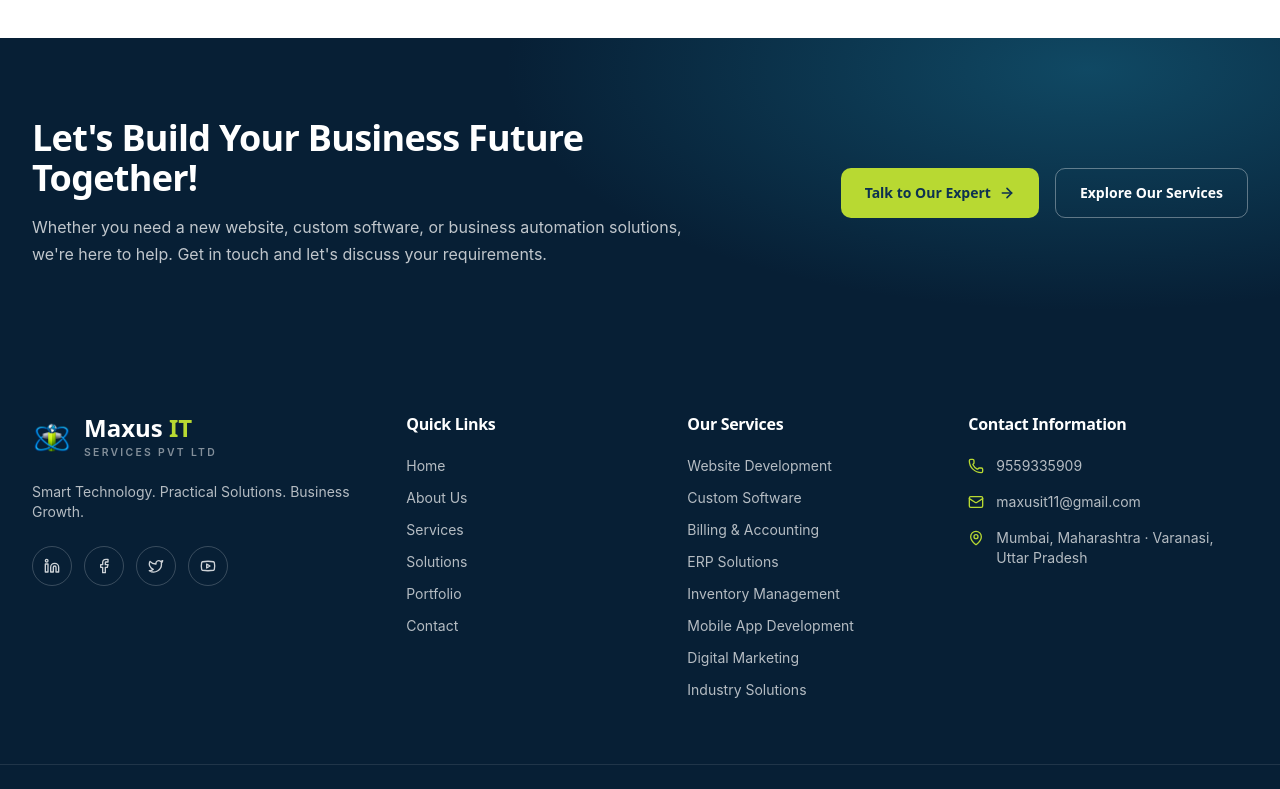
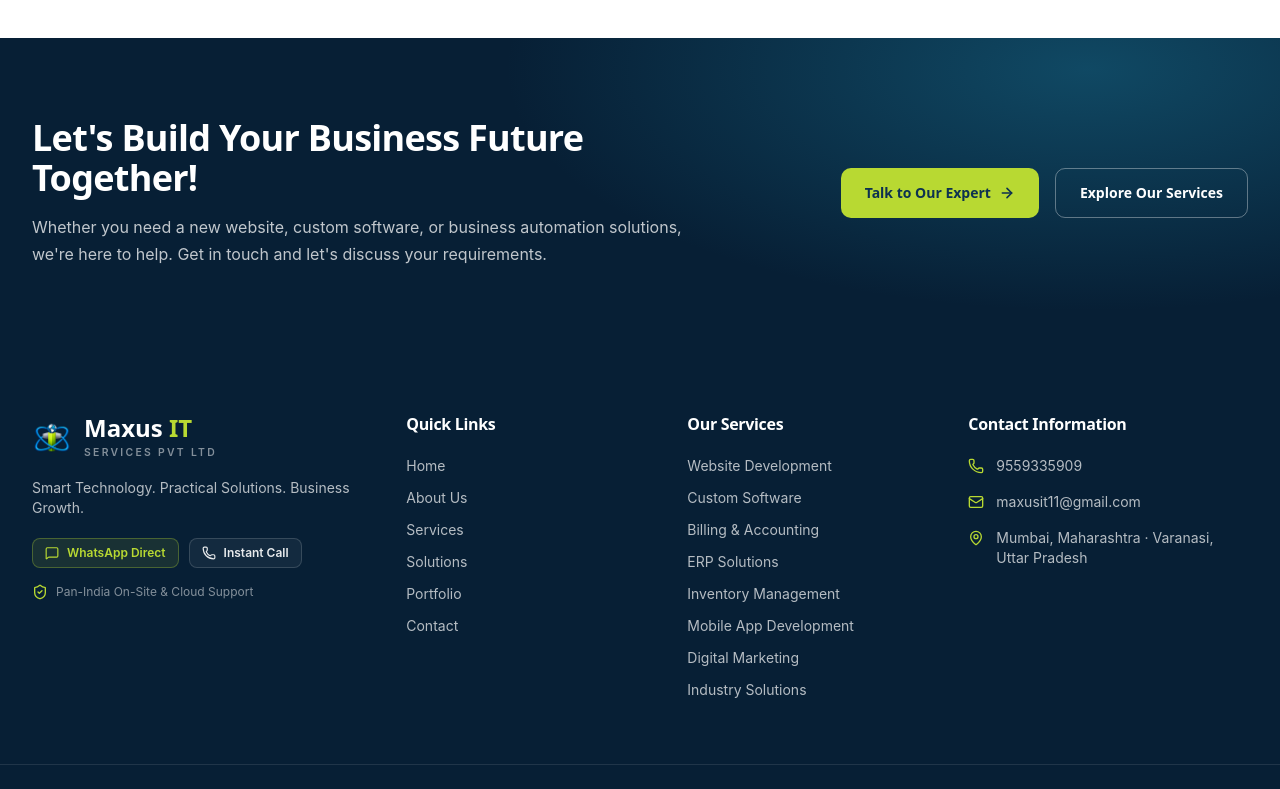
Before and after one commit to shriyanjaiswal/maxus-it, a React (Vite) app: page /terms in a window 1280 px wide. Shown: the part 1452-2241 px from the top of the page. Built offline with nearby package versions, Linux system fonts and the light colour scheme; no server answers.

Commit message:
Clean up unwanted code, dead files, generic footer links, and replace placeholder SVGs with real assets

```diff
--- a/src/components/DevFlag.tsx
+++ /dev/null
@@ -1,13 +0,0 @@
-import type React from 'react'
-
-/**
- * Visible only while content is still awaiting client approval. Unapproved
- * records are filtered out of production builds entirely.
- */
-export function DevFlag(_props: { label: string }) {
-  return null
-}
-
-export function DevNotice(_props: { children: React.ReactNode }) {
-  return null
-}
--- a/src/components/SeoHead.tsx
+++ /dev/null
@@ -1,104 +0,0 @@
-import { useEffect } from 'react'
-import { useLocation } from 'react-router-dom'
-
-export interface SeoProps {
-  title?: string
-  description?: string
-  keywords?: string
-  canonicalUrl?: string
-  ogType?: 'website' | 'article' | 'product'
-  ogImage?: string
-  jsonLd?: Record<string, unknown> | Record<string, unknown>[]
-}
-
-const DEFAULT_TITLE = 'MAXUS IT SERVICES PVT. LTD. | Smart IT & ERP Solutions Across India'
-const DEFAULT_DESCRIPTION =
-  'Maxus IT Services delivers industry-leading ERP software, billing solutions, GST accounting, school management, and custom software development across all states of India.'
-const DEFAULT_KEYWORDS =
-  'ERP software India, garment software, footwear ERP, school ERP software, billing software with WhatsApp, touch POS software, GST accounting software, custom software development India, IT services company India'
-const BASE_URL = 'https://www.maxusitservices.com'
-const DEFAULT_OG_IMAGE = 'https://www.maxusitservices.com/assets/brand/og-preview.png'
-
-export function SeoHead({
-  title,
-  description = DEFAULT_DESCRIPTION,
-  keywords = DEFAULT_KEYWORDS,
-  canonicalUrl,
-  ogType = 'website',
-  ogImage = DEFAULT_OG_IMAGE,
-  jsonLd,
-}: SeoProps) {
-  const location = useLocation()
-  const fullTitle = title
-    ? `${title} | Maxus IT Services Pvt Ltd`
-    : DEFAULT_TITLE
-  const currentCanonical = canonicalUrl || `${BASE_URL}${location.pathname}`
-
-  useEffect(() => {
-    // 1. Update Title
-    document.title = fullTitle
-
-    // Helper to update or create meta tags
-    const setMeta = (nameAttr: 'name' | 'property', attrValue: string, content: string) => {
-      let element = document.querySelector(`meta[${nameAttr}="${attrValue}"]`)
-      if (!element) {
-        element = document.createElement('meta')
-        element.setAttribute(nameAttr, attrValue)
-        document.head.appendChild(element)
-      }
-      element.setAttribute('content', content)
-    }
-
-    // 2. Standard Meta Tags
-    setMeta('name', 'description', description)
-    setMeta('name', 'keywords', keywords)
-    setMeta('name', 'robots', 'index, follow, max-image-preview:large, max-snippet:-1, max-video-preview:-1')
-
-    // 3. OpenGraph Tags
-    setMeta('property', 'og:title', fullTitle)
-    setMeta('property', 'og:description', description)
-    setMeta('property', 'og:type', ogType)
-    setMeta('property', 'og:url', currentCanonical)
-    setMeta('property', 'og:image', ogImage)
-    setMeta('property', 'og:site_name', 'MAXUS IT SERVICES PVT. LTD.')
-    setMeta('property', 'og:locale', 'en_IN')
-
-    // 4. Twitter Card Tags
-    setMeta('name', 'twitter:card', 'summary_large_image')
-    setMeta('name', 'twitter:title', fullTitle)
-    setMeta('name', 'twitter:description', description)
-    setMeta('name', 'twitter:image', ogImage)
-
-    // 5. Canonical Link
-    let canonicalTag = document.querySelector('link[rel="canonical"]') as HTMLLinkElement | null
-    if (!canonicalTag) {
-      canonicalTag = document.createElement('link')
-      canonicalTag.setAttribute('rel', 'canonical')
-      document.head.appendChild(canonicalTag)
-    }
-    canonicalTag.setAttribute('href', currentCanonical)
-
-    // 6. JSON-LD Structured Data
-    const existingScript = document.getElementById('dynamic-jsonld')
-    if (existingScript) {
-      existingScript.remove()
-    }
-
-    if (jsonLd) {
-      const script = document.createElement('script')
-      script.id = 'dynamic-jsonld'
-      script.type = 'application/ld+json'
-      script.text = JSON.stringify(jsonLd)
-      document.head.appendChild(script)
-    }
-
-    return () => {
-      const script = document.getElementById('dynamic-jsonld')
-      if (script) {
-        script.remove()
-      }
-    }
-  }, [fullTitle, description, keywords, currentCanonical, ogType, ogImage, jsonLd])
-
-  return null
-}
--- a/src/components/SiteFooter.tsx
+++ b/src/components/SiteFooter.tsx
@@ -1,15 +1,8 @@
 import { Link } from 'react-router-dom'
-import { Facebook, Linkedin, Mail, MapPin, Phone, Twitter, Youtube } from 'lucide-react'
+import { Mail, MapPin, MessageSquare, Phone, ShieldCheck } from 'lucide-react'
 import { company, locationsLabel } from '../data/company'
-import { footerServices, quickLinks, telLink } from '../data/site'
+import { footerServices, quickLinks, telLink, whatsappLink } from '../data/site'
 import { LogoMark } from './artwork/Logo'
-
-const socials = [
-  { label: 'LinkedIn', href: 'https://www.linkedin.com/', Icon: Linkedin },
-  { label: 'Facebook', href: 'https://www.facebook.com/', Icon: Facebook },
-  { label: 'Twitter', href: 'https://twitter.com/', Icon: Twitter },
-  { label: 'YouTube', href: 'https://www.youtube.com/', Icon: Youtube },
-]
 
 export function SiteFooter() {
   return (
@@ -27,22 +20,29 @@
               </p>
             </div>
           </div>
-          <p className="mt-5 max-w-xs text-sm">{company.tagline}</p>
-          <ul className="mt-6 flex gap-3">
-            {socials.map(({ label, href, Icon }) => (
-              <li key={label}>
-                <a
-                  href={href}
-                  target="_blank"
-                  rel="noopener noreferrer"
-                  aria-label={label}
-                  className="inline-flex size-10 items-center justify-center rounded-full border border-white/20 text-white/80 transition-colors hover:border-lime hover:text-lime"
-                >
-                  <Icon className="size-4" aria-hidden="true" />
-                </a>
-              </li>
-            ))}
-          </ul>
+          <p className="mt-4 max-w-xs text-sm">{company.tagline}</p>
+          <div className="mt-5 flex flex-wrap gap-2.5">
+            <a
+              href={whatsappLink('Hello Maxus IT Services, I would like to enquire about your software solutions.')}
+              target="_blank"
+              rel="noopener noreferrer"
+              className="inline-flex items-center gap-2 rounded-lg border border-lime/30 bg-lime/10 px-3 py-1.5 text-xs font-semibold text-lime transition-colors hover:bg-lime/20"
+            >
+              <MessageSquare className="size-3.5" />
+              <span>WhatsApp Direct</span>
+            </a>
+            <a
+              href={telLink}
+              className="inline-flex items-center gap-2 rounded-lg border border-white/15 bg-white/5 px-3 py-1.5 text-xs font-semibold text-white/90 transition-colors hover:bg-white/10"
+            >
+              <Phone className="size-3.5" />
+              <span>Instant Call</span>
+            </a>
+          </div>
+          <div className="mt-4 flex items-center gap-2 text-xs text-white/50">
+            <ShieldCheck className="size-4 text-lime" />
+            <span>Pan-India On-Site &amp; Cloud Support</span>
+          </div>
         </div>
 
         <nav aria-label="Footer quick links">
--- a/src/data/portfolio.ts
+++ b/src/data/portfolio.ts
@@ -28,7 +28,7 @@
     category: 'Website Development',
     summary:
       'A modern, responsive corporate website with brand-focused design and optimized performance.',
-    artwork: 'corporate',
+    image: '/assets/brand/maxus-corporate-homepage-preview.png',
     services: ['website-development'],
     challenge:
       'The business previously operated with a legacy web portal that was difficult to navigate on mobile devices, lacked search engine optimization, and provided no direct integration for customer enquiry routing.',
@@ -48,7 +48,7 @@
     category: 'Business Solution',
     summary:
       'Custom ERP solution for managing inventory, purchases, sales and business operations.',
-    artwork: 'erp',
+    image: '/assets/products/custom-software-solutions.jpg',
     services: ['erp-business-management', 'inventory-management', 'billing-accounting'],
     challenge:
       'The company faced severe coordination friction between warehouse managers, accounts staff, and sales teams due to siloed spreadsheets, causing stock discrepancies and delayed order billing.',
@@ -68,7 +68,7 @@
     category: 'Mobile Application',
     summary:
       'Android and iOS mobile application for improved customer engagement and business accessibility.',
-    artwork: 'mobile',
+    image: '/assets/brand/maxus-mobile-ui-showcase.png',
     services: ['mobile-app-development'],
     challenge:
       'Field agents and retail clients needed real-time visibility into live product availability, pricing updates, and instant order placement from their smartphones while on the move.',
--- a/src/pages/Terms.tsx
+++ b/src/pages/Terms.tsx
@@ -21,8 +21,8 @@
       `${company.name}. Client-branded material, data and agreed deliverables remain the property of the client.`,
   },
   {
-    title: 'Portfolio and references',
-    body: 'Project descriptions and screenshots are published only where the relevant client has granted permission. Absence of a project is not a statement about our capability.',
+    title: 'Client confidentiality and case studies',
+    body: 'Case studies, product architectures, and screenshots are published with client authorization or demonstrate generic proprietary workflows engineered by MAXUS IT SERVICES PVT. LTD.',
   },
   {
     title: 'Third-party links and tools',
```
